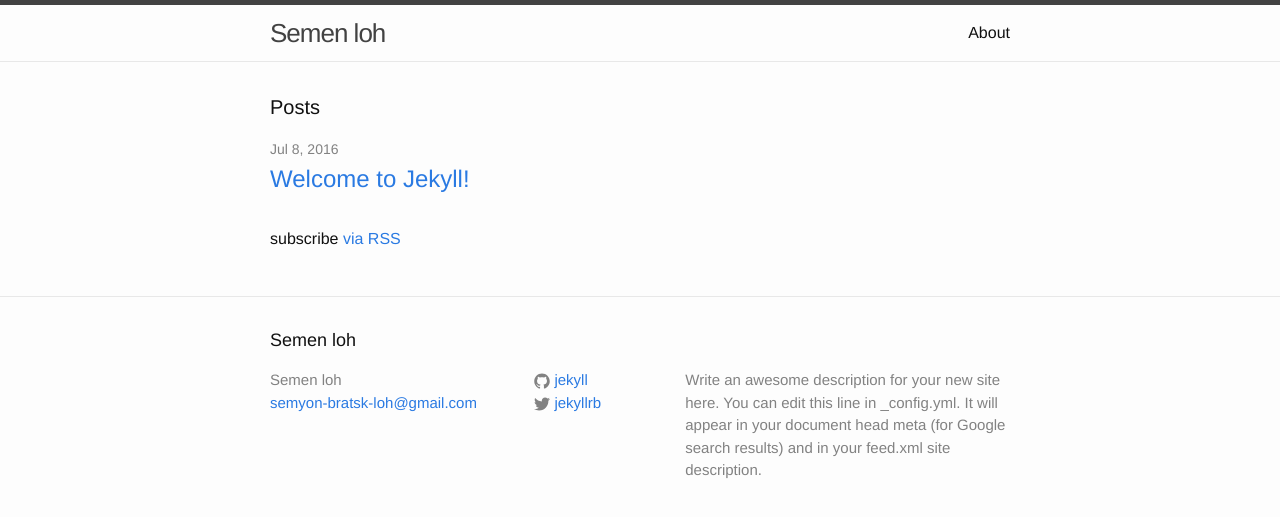
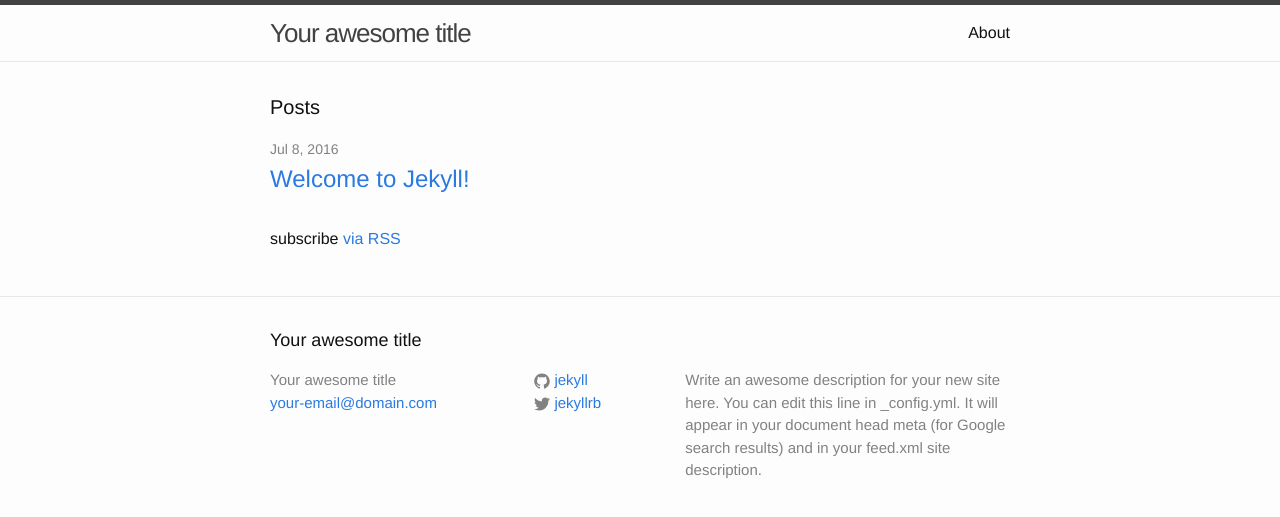
Before and after one commit to Kokoromoyou/Kokoromoyou.github.io, a Jekyll site: the page built from index.html, in a window 1280 px wide. Shown: the top 517 px of the page. Built offline with Jekyll 4.4.1, drawn with Linux system fonts in a browser that asks for light colours.

Commit message:
Update _config.yml

```diff
--- a/_config.yml
+++ b/_config.yml
@@ -6,10 +6,8 @@
 # 'jekyll serve'. If you change this file, please restart the server process.
 
 # Site settings
-# Your awesome title
-title: Semen loh
-# your-email@domain.com
-email: semyon-bratsk-loh@gmail.com
+title: Your awesome title
+email: your-email@domain.com
 description: > # this means to ignore newlines until "baseurl:"
   Write an awesome description for your new site here. You can edit this
   line in _config.yml. It will appear in your document head meta (for
```
